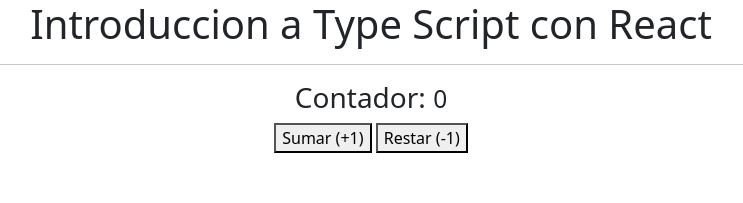
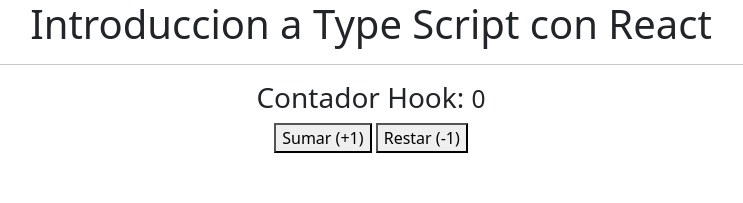
Before and after one commit to ITSJAPS/React-Native_APP_1, a React (Create React App) app: page / in a window 1280 px wide. Shown: the top 203 px of the page, without its empty margins (269-1012 px from the left). Built offline with nearby package versions, Linux system fonts and the light colour scheme.

Commit message:
4.7 inicio

```diff
--- a/src/App.tsx
+++ b/src/App.tsx
@@ -7,7 +7,11 @@ import React from 'react'
 //import { ObjetosLiterales } from './typescript/ObjetosLiterales';
 
 //Objeto contador
-import { Contador } from './components/Contador';
+//comentamos el objeto contador de componentes
+//import { Contador } from './components/Contador';
+
+//objeto contador hook
+import { ContadorHook } from './components/ContadorHook';
 
 const App = () => {
   return (
@@ -17,7 +21,8 @@ const App = () => {
       <hr />
       {/*<TiposBasicos/>*/}
       {/*<ObjetosLiterales/>*/}
-      {<Contador/>}
+      {/*<Contador/>*/}
+      {<ContadorHook/>}
     </div>
 
   )
--- /dev/null
+++ b/src/components/ContadorHook.tsx
@@ -0,0 +1,28 @@
+import React from 'react'
+import {useState} from 'react';
+
+export const ContadorHook = () => {
+    const [valor, setValor] = useState(0);
+
+    const acumular=(numero:number)=>{
+        setValor(valor+numero);
+    }
+
+    return (
+        <div>
+            <h3>Contador Hook: <small>{valor}</small></h3>
+            <button className='JapsButton1'
+                onClick={()=> acumular(1)}
+            >
+                Sumar (+1)
+            </button>
+        &nbsp;
+            <button className='JapsButton2'
+                onClick={()=> acumular(-1)}
+            >
+                Restar (-1)
+            </button>
+
+        </div>
+    )
+}
```
